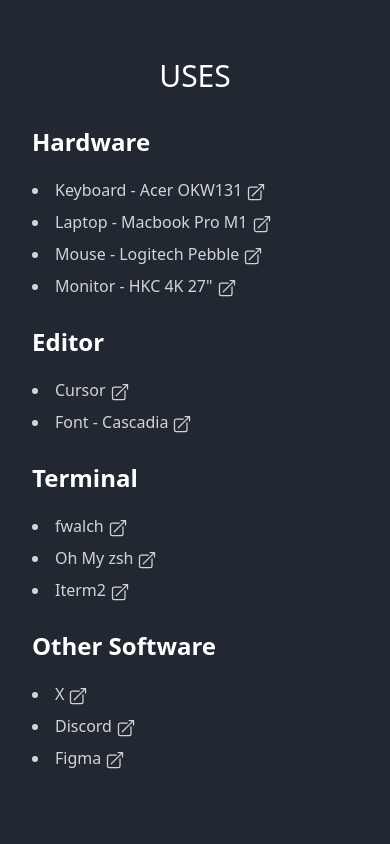
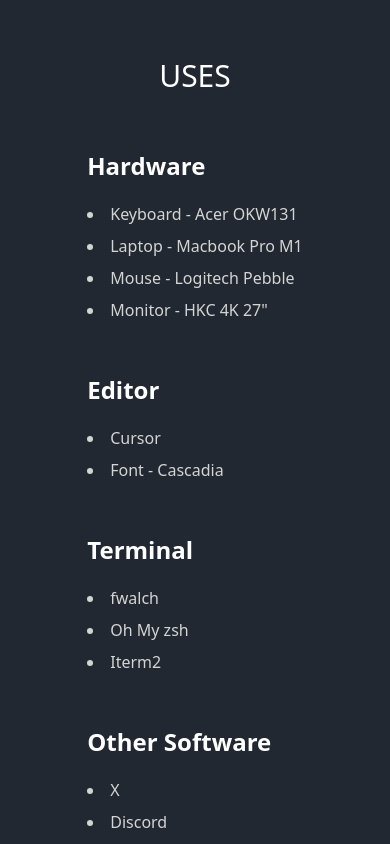
Before and after one commit to geoochi/geoochi.com, a React (Vite) app: page / in a window 390 px wide. Shown: the part 2720-3564 px from the top of the page. Built offline with nearby package versions, Linux system fonts and the light colour scheme.

Commit message:
fix responsive UI

```diff
--- a/src/components/FeaturedAlternate.tsx
+++ b/src/components/FeaturedAlternate.tsx
@@ -27,7 +27,7 @@
             key={proj.id}
             className='featured-alt flex even:flex-col-reverse odd:flex-col-reverse gap-10 items-start relative md:gap-20 md:even:flex-row md:odd:flex-row-reverse'
           >
-            <span className='featured-no absolute text-[10rem] text-primary-300 -top-32 opacity-20 hidden xl:block'>
+            <span className='featured-no absolute text-[10rem] text-primary-300 -top-32 opacity-20 hidden 2xl:block'>
               0{proj.id}
             </span>
             <div className='w-full z-10 md:w-1/2'>
--- a/src/components/UsesList.tsx
+++ b/src/components/UsesList.tsx
@@ -1,84 +1,33 @@
-import { ArrowTopRightOnSquareIcon } from '@heroicons/react/24/solid'
-
 const usesData = [
   {
     section: 'Hardware',
-    items: [
-      {
-        name: 'Keyboard - Acer OKW131',
-        link: 'https://sg.world.taobao.com/item/772946102439.htm',
-      },
-      {
-        name: 'Laptop - Macbook Pro M1',
-        link: 'https://www.apple.com/ph/shop/buy-mac/macbook-pro/',
-      },
-      {
-        name: 'Mouse - Logitech Pebble',
-        link: 'https://www.amazon.sg/Logitech-Wireless-Bluetooth-Receiver-Chromebook/dp/B07WV6TR8X',
-      },
-      {
-        name: 'Monitor - HKC 4K 27"',
-        link: 'https://www.gizmochina.com/2023/12/10/hkc-s2716u-monitor-launched/',
-      },
-    ],
+    items: [{ name: 'Keyboard - Acer OKW131' }, { name: 'Laptop - Macbook Pro M1' }, { name: 'Mouse - Logitech Pebble' }, { name: 'Monitor - HKC 4K 27"' }],
   },
   {
     section: 'Editor',
-    items: [
-      {
-        name: 'Cursor',
-        link: 'https://cursor.com',
-      },
-      {
-        name: 'Font - Cascadia',
-        link: 'https://github.com/microsoft/cascadia-code',
-      },
-    ],
+    items: [{ name: 'Cursor' }, { name: 'Font - Cascadia' }],
   },
   {
     section: 'Terminal',
-    items: [
-      {
-        name: 'fwalch',
-        link: 'https://github.com/ohmyzsh/ohmyzsh/blob/master/themes/fwalch.zsh-theme',
-      },
-      { name: 'Oh My zsh', link: 'https://ohmyz.sh/' },
-      { name: 'Iterm2', link: 'https://iterm2.com/' },
-    ],
+    items: [{ name: 'fwalch' }, { name: 'Oh My zsh' }, { name: 'Iterm2' }],
   },
   {
     section: 'Other Software',
-    items: [
-      { name: 'X', link: 'https://x.com/' },
-      { name: 'Discord', link: 'https://discord.com/' },
-      { name: 'Figma', link: 'https://www.figma.com/' },
-    ],
+    items: [{ name: 'X' }, { name: 'Discord' }, { name: 'Figma' }],
   },
 ]
 
 const UsesList = () => {
   return (
-    <div className='container relative'>
-      <div className='flex flex-col items-start'>
+    <div className='container relative flex justify-center'>
+      <div className='flex flex-col items-start justify-center lg:flex-row lg:justify-between lg:w-full'>
         {usesData.map((section, index) => (
-          <div key={index} className='mb-6'>
-            <h2 className='text-2xl font-bold text-primary mb-4 dark:text-white'>
-              {section.section}
-            </h2>
+          <div key={index} className="m-6">
+            <h2 className='text-2xl font-bold text-primary mb-4 dark:text-white'>{section.section}</h2>
             <ul>
               {section.items.map((item, index) => (
-                <li
-                  key={index}
-                  className='list-inside list-disc leading-loose text-neutral-700 dark:text-neutral-300'
-                >
-                  <a href={item.link} target='_blank' rel='noopener noreferrer'>
-                    {item.name}
-                    {item.link && (
-                      <span className='ml-1 inline-flex align-middle'>
-                        <ArrowTopRightOnSquareIcon className='h-5 w-5' />
-                      </span>
-                    )}
-                  </a>
+                <li key={index} className='list-inside list-disc leading-loose text-neutral-700 dark:text-neutral-300'>
+                  {item.name}
                 </li>
               ))}
             </ul>
```
